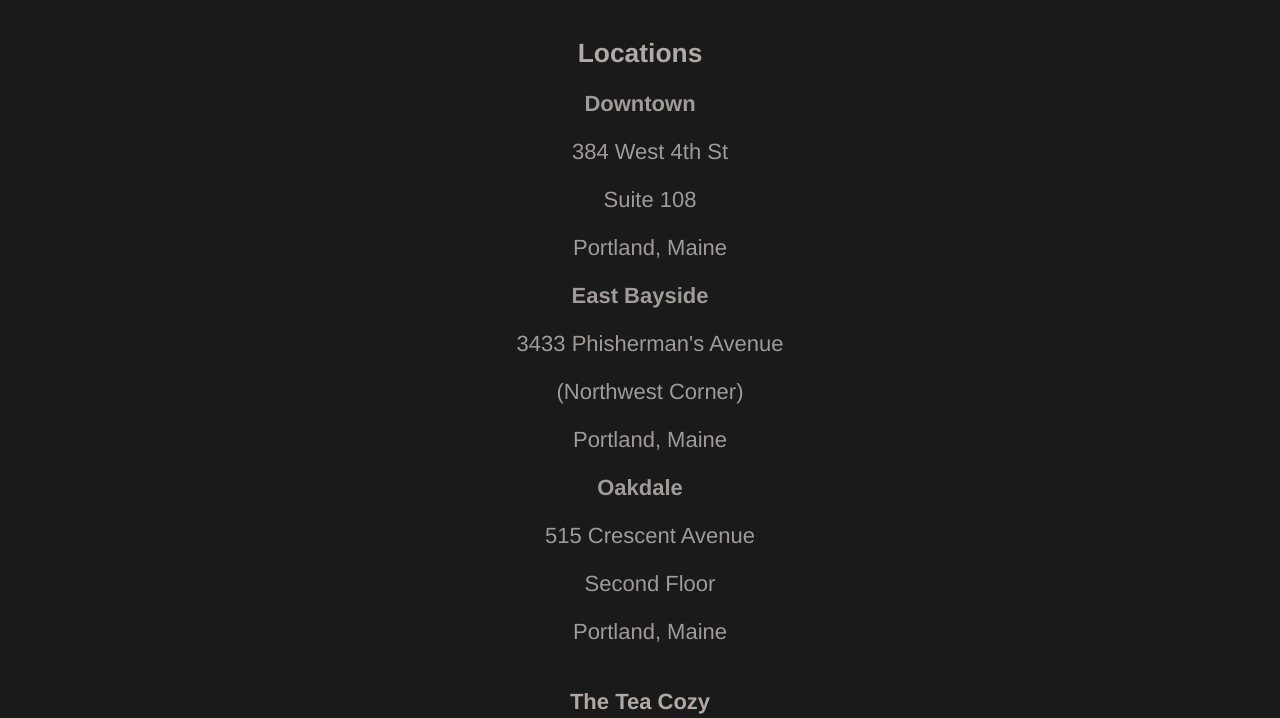
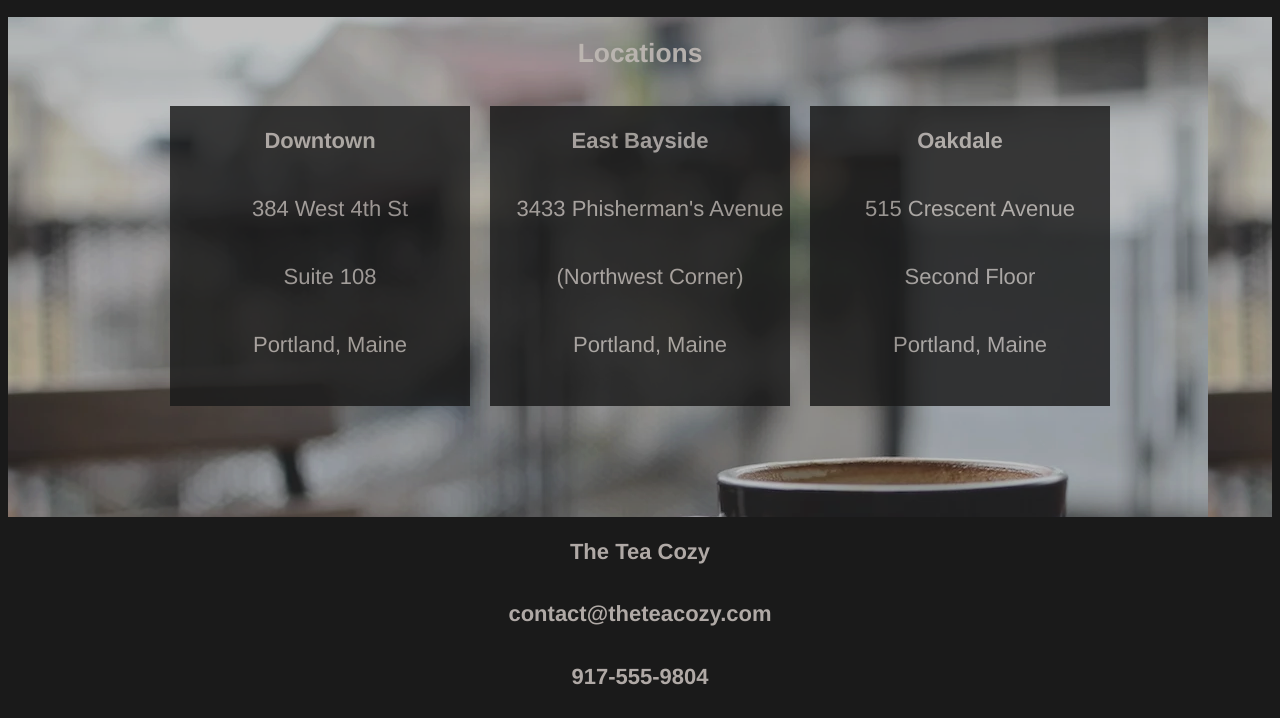
Before and after one commit to kaykakaraka/TeaCosy, a plain HTML site: page index.html in a window 1280 px wide. Shown: the part 1513-2231 px from the top of the page. Drawn offline with Linux system fonts and the light colour scheme.

Commit message:
Added styling to the location boxes

```diff
--- a/index.html
+++ b/index.html
@@ -52,25 +52,27 @@
 
       </div>
 
-      <div>
-        <h2>Locations</h2>
-        <div>
+      <div id="locations">
+        <h2 id="locations-heading">Locations</h2>
+        <div id="location-box-container">
+          <div class="location-box">
             <h3>Downtown</h3>
             <p>384 West 4th St</p>
             <p>Suite 108</p>
             <p>Portland, Maine</p>
           </div>
-        <div>
+          <div class="location-box">
             <h3>East Bayside</h3>
             <p>3433 Phisherman's Avenue</p>
             <p>(Northwest Corner)</p>
             <p>Portland, Maine</p>
           </div>
-        <div>
+          <div class="location-box">
             <h3>Oakdale</h3>
             <p>515 Crescent Avenue</p>
             <p>Second Floor</p>
             <p>Portland, Maine</p>
+          </div>
         </div>
       </div>
 
--- a/style.css
+++ b/style.css
@@ -71,6 +71,37 @@ h4 {
   margin-top: 10px;
 }
 
+.location-box {
+  margin-top: 15px;
+  background-color: black;
+  width: 300px;
+  height: 300px;
+  margin-right: 10px;
+  margin-left: 10px;
+  text-align: center;
+}
+
+.location-box p {
+  text-align: center;
+  padding-top: 20px;
+}
+
+#locations {
+  background-image: url('./images/locations.jpg');
+  height: 500px;
+}
+
+#location-box-container {
+  display: flex;
+  justify-content: center;
+  flex-flow: row wrap;
+  background: transparent;
+}
+
+#locations-heading {
+  background: transparent;
+}
+
 #our-mission {
   background-image: url('./images/img-mission-background.png');
   z-index: 1;
```
Lines whose indentation alone changed are shown as unchanged.
